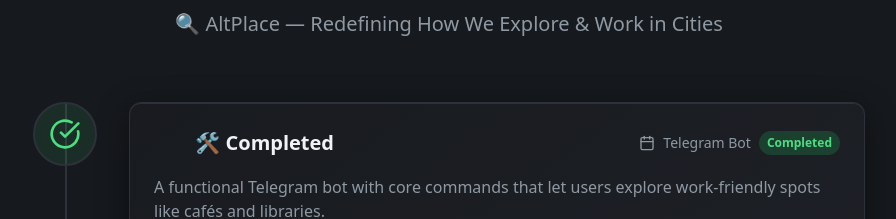
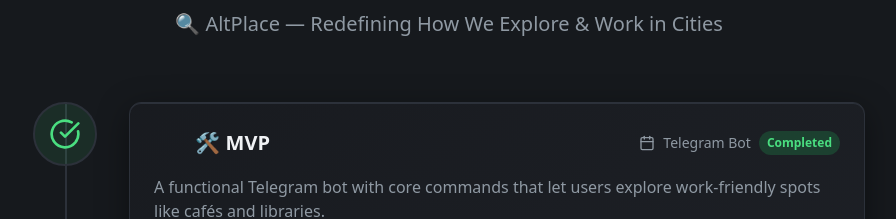
Before and after one commit to Wolfie-08/enkd, a React (Vite) app: page / in a window 1280 px wide. Shown: the part 2400-2619 px from the top of the page, without its empty margins (191-1087 px from the left). Built offline with nearby package versions, Linux system fonts and the light colour scheme.

Commit message:
Update Timeline Status
Updated the status of the first item in the Timeline section from "🛠 Completed" to "🛠 MVP".
-edited src/components/TimelineSection.tsx

```diff
--- a/src/components/TimelineSection.tsx
+++ b/src/components/TimelineSection.tsx
@@ -11,7 +11,7 @@ const TimelineSection = () => {
   const timelineData = [
     {
       version: 'V1',
-      title: '🛠 Completed',
+      title: '🛠 MVP',
       status: 'completed',
       date: 'Telegram Bot',
       description: 'A functional Telegram bot with core commands that let users explore work-friendly spots like cafés and libraries.',
```
